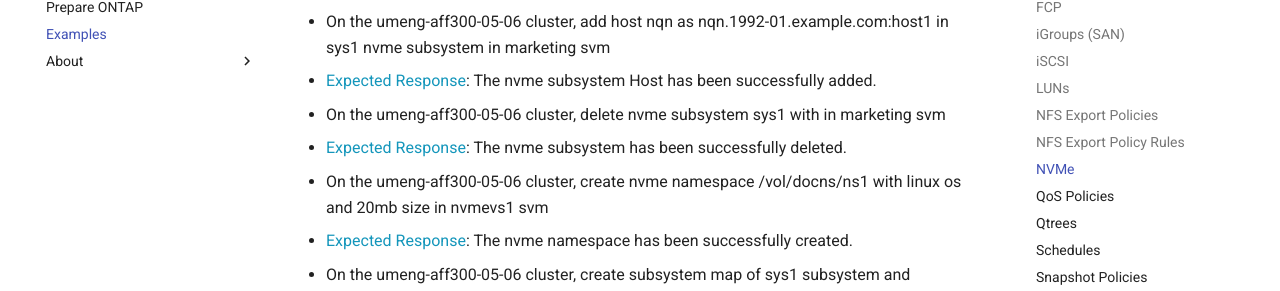
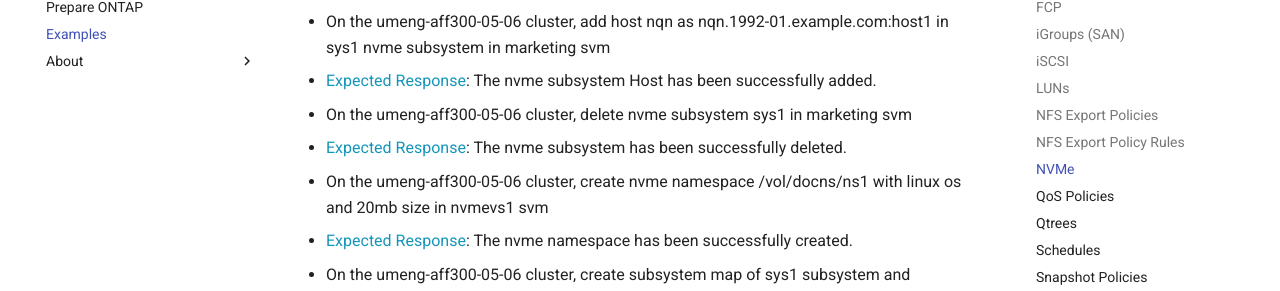
Before and after one commit to NetApp/ontap-mcp, an MkDocs documentation site: the page built from docs/examples.md, in a window 1280 px wide and 900 px high, scrolled down 4539 px. Shown: the part 155-446 px from the top of the window. Built offline with MkDocs 1.6.1 and Material for MkDocs 9.7.7, drawn with Linux system fonts in a browser that asks for light colours; comment, search, counter and statistics services are not loaded; the version menu is left out.

Commit message:
doc: make docs consistent refactor: rename snapshotPolicy_test.go

```diff
--- a/docs/examples.md
+++ b/docs/examples.md
@@ -168,7 +168,7 @@
 - On the umeng-aff300-05-06 cluster, add host nqn as nqn.1992-01.example.com:host1 in sys1 nvme subsystem in marketing svm
 - <span class="key">Expected Response</span>: The nvme subsystem Host has been successfully added.
 
-- On the umeng-aff300-05-06 cluster, delete nvme subsystem sys1 with in marketing svm
+- On the umeng-aff300-05-06 cluster, delete nvme subsystem sys1 in marketing svm
 - <span class="key">Expected Response</span>: The nvme subsystem has been successfully deleted.
 
 - On the umeng-aff300-05-06 cluster, create nvme namespace /vol/docns/ns1 with linux os and 20mb size in nvmevs1 svm
```
